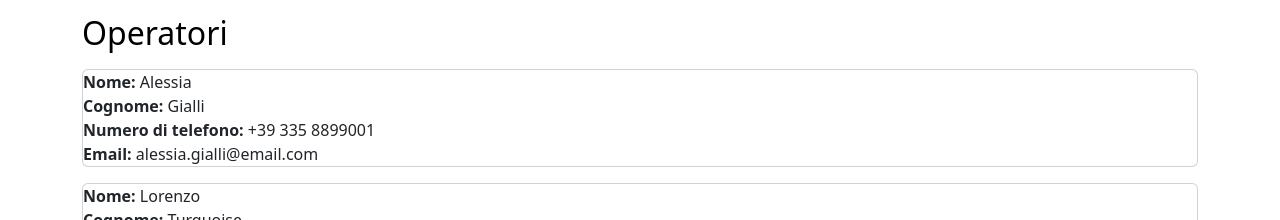
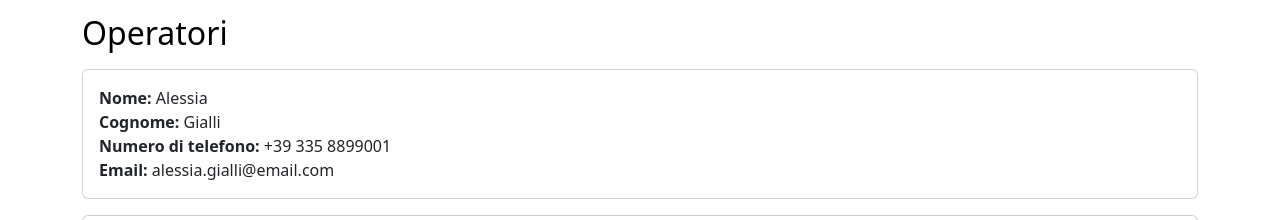
Before and after one commit to simoneburrai/boo-road-webapp, a React (Vite) app: page /travels/1 in a window 1280 px wide. Shown: the part 732-952 px from the top of the page. Built offline with nearby package versions, Linux system fonts and the light colour scheme; a web font is replaced by a local one.

Commit message:
feat: add padding to operator card

```diff
--- a/src/components/travels/OperatorCard.jsx
+++ b/src/components/travels/OperatorCard.jsx
@@ -2,7 +2,7 @@ const OperatorCard = ({ operator }) => {
     const { name, surname, email, number } = operator;
     return (
 
-        <div className="card mb-3 mt-3 ">
+        <div className="card mb-3 mt-3 p-3">
             <div className="w-50">
                 <div className=""><strong>Nome:</strong> {name}</div>
                 <div><strong>Cognome:</strong> {surname}</div>
```
